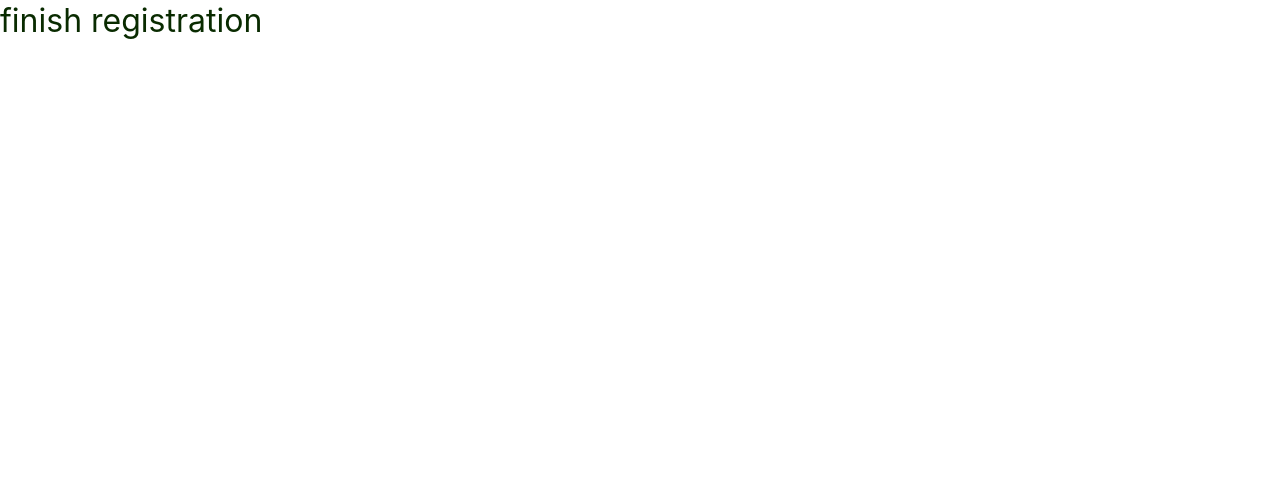
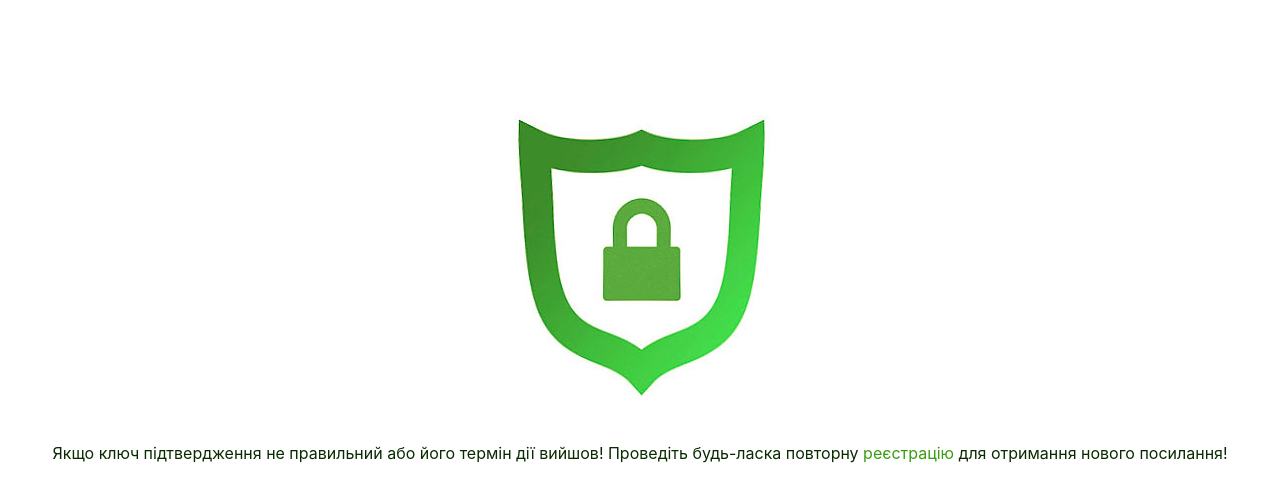
Before and after one commit to penhersky/LNAU24, a React (Create React App) app: page /api/finishRegistration/1 in a window 1280 px wide. Shown: the top 502 px of the page. Built offline with nearby package versions, Linux system fonts and the light colour scheme; no server answers.

Commit message:
add finish registration

```diff
--- a/src/components/auth/auth.tsx
+++ b/src/components/auth/auth.tsx
@@ -8,7 +8,7 @@ export default (props: any) => {
     <Switch>
       <Route path="/api/register" component={REGISTER} />
       <Route
-        path="/api/finishRegistration/:user"
+        path="/api/finishRegistration/:params"
         component={FinishRegistration}
       />
     </Switch>
--- /dev/null
+++ b/src/components/auth/finishRegistration.scss
@@ -0,0 +1,10 @@
+.finish-registration {
+  display: grid;
+  justify-self: center;
+  justify-items: center;
+  padding-top: 9%;
+  .text {
+    padding: 20px;
+    text-align: center;
+  }
+}
--- a/src/components/auth/finishRegistration.tsx
+++ b/src/components/auth/finishRegistration.tsx
@@ -1,9 +1,73 @@
-import React from "react";
+import React, {useEffect, useState} from "react";
+import {NavLink} from "react-router-dom";
+import {useMutation} from "@apollo/react-hooks";
+import {FINISH_REGISTRATION} from "../../type/registration";
+
+import "./finishRegistration.scss";
 
 export default (props: any) => {
+  const [finishRegister, {data, loading}] = useMutation(FINISH_REGISTRATION);
+  const [result, setResult] = useState({error: "", message: ""});
+  const [_id, setId] = useState(0);
+  const paramsString = props.match.params.params;
+  useEffect(() => {
+    const searchParams = new URLSearchParams(paramsString);
+    const key = searchParams.get("key");
+    const id = searchParams.get("id");
+    setId(Number(id));
+    finishRegister({variables: {id: Number(id), key: key?.toString()}});
+  }, [finishRegister, paramsString]);
+  useEffect(() => {
+    if (data) {
+      setResult(data.finishRegister);
+    }
+  }, [data]);
+  if (loading) {
+    return <span uk-spinner="ratio: 4.5"></span>;
+  }
+  const returnResultToJSX = (result: any): React.ReactNode => {
+    if (result.message) {
+      return (
+        <>
+          <h3 style={{color: "green"}}>{result.message}</h3>
+          <p>
+            Тепер ви можете перейти на{" "}
+            <NavLink to="/api/login" className="uk-link-muted">
+              сторінку авторизації
+            </NavLink>{" "}
+            або переглянути свій{" "}
+            <NavLink to={"/user/" + _id} className="uk-link-muted">
+              профіль
+            </NavLink>
+            !
+          </p>
+        </>
+      );
+    }
+    return (
+      <>
+        <h3 style={{color: "red"}}>{result.error}</h3>
+        <p>
+          Якщо ключ підтвердження не правильний або його термін дії вийшов!
+          Проведіть будь-ласка повторну{" "}
+          <NavLink to={"/user/" + _id} className="uk-link-muted">
+            реєстрацію
+          </NavLink>{" "}
+          для отримання нового посилання!
+        </p>
+      </>
+    );
+  };
   return (
-    <div>
-      <h2>finish registration</h2>
+    <div className="finish-registration">
+      <img
+        src="/images/confirm.jpg"
+        alt=""
+        className="uk-animation-slide-top"
+      ></img>
+      <div className="text uk-animation-slide-bottom">
+        {returnResultToJSX(result)}
+      </div>
     </div>
   );
 };
--- a/src/components/auth/register.tsx
+++ b/src/components/auth/register.tsx
@@ -26,7 +26,6 @@ export default (props: any) => {
     e.preventDefault();
     if (surname && name && email && password && confirmPassword) {
       if (password === confirmPassword) {
-        console.log(password);
         registration({variables: {surname, name, email, password}});
       } else {
         setResultQuery({
--- a/src/type/registration.ts
+++ b/src/type/registration.ts
@@ -18,3 +18,12 @@ export const REGISTRATION = gql`
     }
   }
 `;
+
+export const FINISH_REGISTRATION = gql`
+  mutation($id: Int!, $key: String!) {
+    finishRegister(id: $id, key: $key) {
+      message
+      error
+    }
+  }
+`;
```
Also changed, not shown: public/images/confirm.jpg (added).
